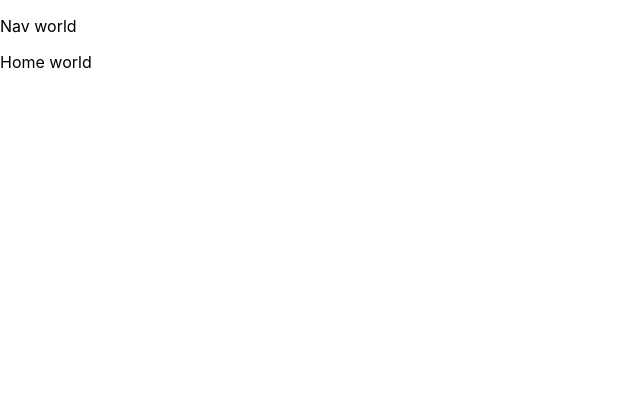
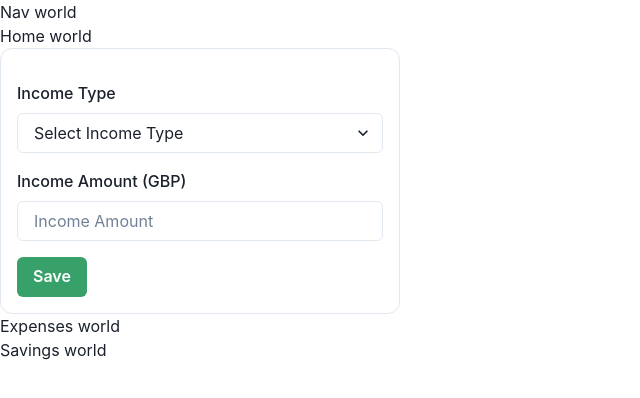
Before and after one commit to LiliBear1/Financial-Tracking-App, a React (Create React App) app in the folder financial-tracking/: page / in a window 1280 px wide. Shown: the top 398 px of the page, without its empty margins (0-640 px from the left). Built offline with nearby package versions, Linux system fonts and the light colour scheme.

Commit message:
added income card with input fields

```diff
--- a/financial-tracking/src/pages/Home.jsx
+++ b/financial-tracking/src/pages/Home.jsx
@@ -1,8 +1,19 @@
-import React from 'react'
+import React from 'react';
+import Income from './Income';
+import Expenses from './Expenses';
+import Savings from './Savings';
+import { ChakraProvider } from '@chakra-ui/react';
+
+
 function Home() {
     return (
         <div>
+        <ChakraProvider>
             <p>Home world</p>
+        <Income />
+        <Expenses />
+        <Savings />
+        </ChakraProvider>
         </div>
     )
 }
--- a/financial-tracking/src/pages/Income.jsx
+++ b/financial-tracking/src/pages/Income.jsx
@@ -1,9 +1,69 @@
-import React from 'react'
+import { useState } from "react";
+import {
+    FormControl,
+    FormLabel,
+    Button,
+    useToast,
+    NumberInput,
+    NumberInputField,
+    Select,
+    Box,
+} from "@chakra-ui/react";
+
 function Income() {
+    const [incomeAmount, setIncomeAmount] = useState("");
+    const [incomeType, setIncomeType] = useState("");
+    const toast = useToast();
+
+    const handleSave = () => {
+        // Cute toast popup confirming that data is saved
+        toast({
+            title: "Income saved",
+            status: "success",
+            duration: 3000,
+            isClosable: true,
+        });
+    };
+
     return (
-        <div>
-            <p>Income world</p>
-        </div>
-    )
+        <Box rounded="md" maxW="400px" p={4} borderWidth="1px" borderRadius="xl">
+            <form>
+            {/* === Income Type === */}
+                <FormControl id="incomeType" mt="4">
+                    <FormLabel>Income Type</FormLabel>
+                    <Select
+                        placeholder="Select Income Type"
+                        value={incomeType}
+                        onChange={(e) => setIncomeType(e.target.value)}
+                    >
+                        <option>Salary</option>
+                        <option>Bonus</option>
+                        <option>Petty Cash</option>
+                        <option>Allowance</option>
+                        <option>Others</option>
+                    </Select>
+                </FormControl>
+            {/* === Income Amount === */}
+                <FormControl id="income-amount" mt="4">
+                    <FormLabel>Income Amount (GBP)</FormLabel>
+                    <NumberInput
+                        defaultValue={0}
+                        precision={2}
+                        min={0}
+                        value={incomeAmount}
+                        onChange={(value) => setIncomeAmount(value)}
+                    >
+                        <NumberInputField placeholder="Income Amount" />
+                    </NumberInput>
+                </FormControl>
+
+            {/* === Save Button === */}
+                <Button colorScheme="green" mt="4" onClick={handleSave}>
+                    Save
+                </Button>
+            </form>
+        </Box>
+    );
 }
-export default Income
+
+export default Income;
```
